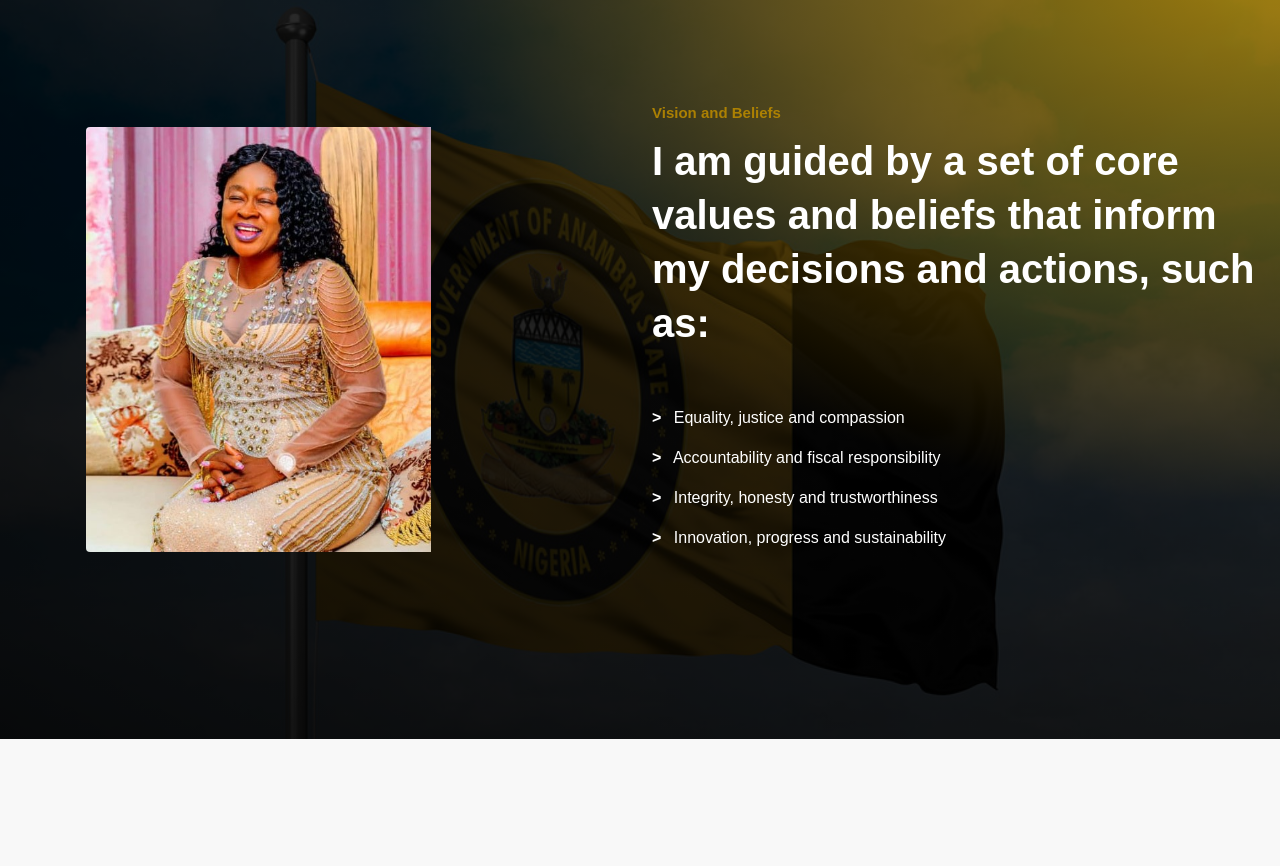
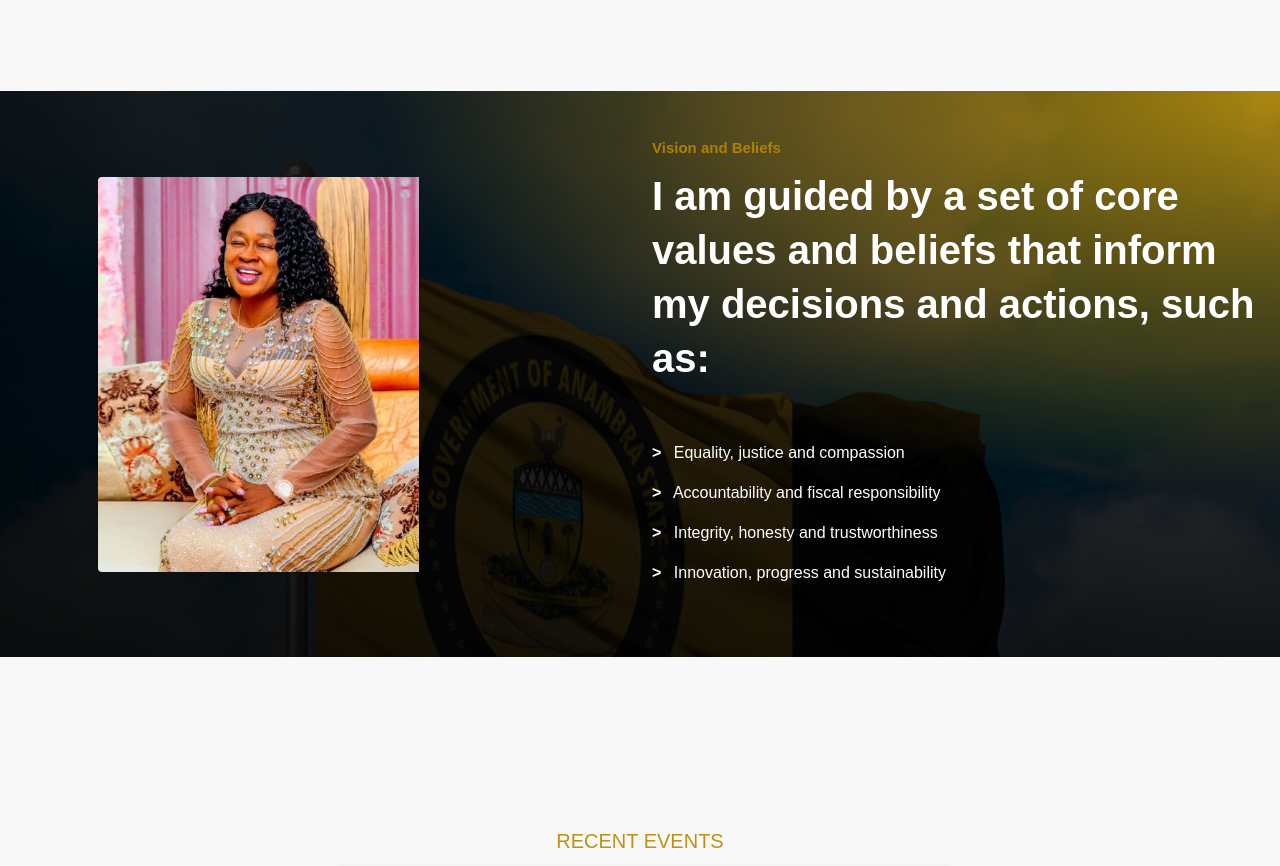
Before and after one commit to 3ple-C/Commissioner_website, a plain HTML site: page index.html in a window 1280 px wide. Shown: the part 2580-3446 px from the top of the page. Drawn offline with Linux system fonts and the light colour scheme; grey boxes are pictures that could not be loaded; a web font is replaced by a local one.

Commit message:
Changed height of about image in home page

```diff
--- a/assets/css/style.css
+++ b/assets/css/style.css
@@ -43,7 +43,7 @@ body {
 }
 
 .c_bg {
-  height: 100vh;
+  /* height: 95vh; */
   /* background-color: var(--c_color); */
   background-image: radial-gradient(at top right,
       var(--c_color-2), #000000d3, var(--c_color-3)),
@@ -155,8 +155,9 @@ body {
 }
 
 .c_img-2 {
-  width: 70%;
+  width: 65%;
   height: 100%;
+  border: 1px transparent;
   border-top-left-radius: 10rem;
   border-bottom-left-radius: 4rem;
   object-fit: contain;
@@ -170,6 +171,7 @@ body {
 .c_image-2 {
   width: 80%;
   text-align: center;
+  background-blend-mode: screen;
 }
 
 .c_events {
```
